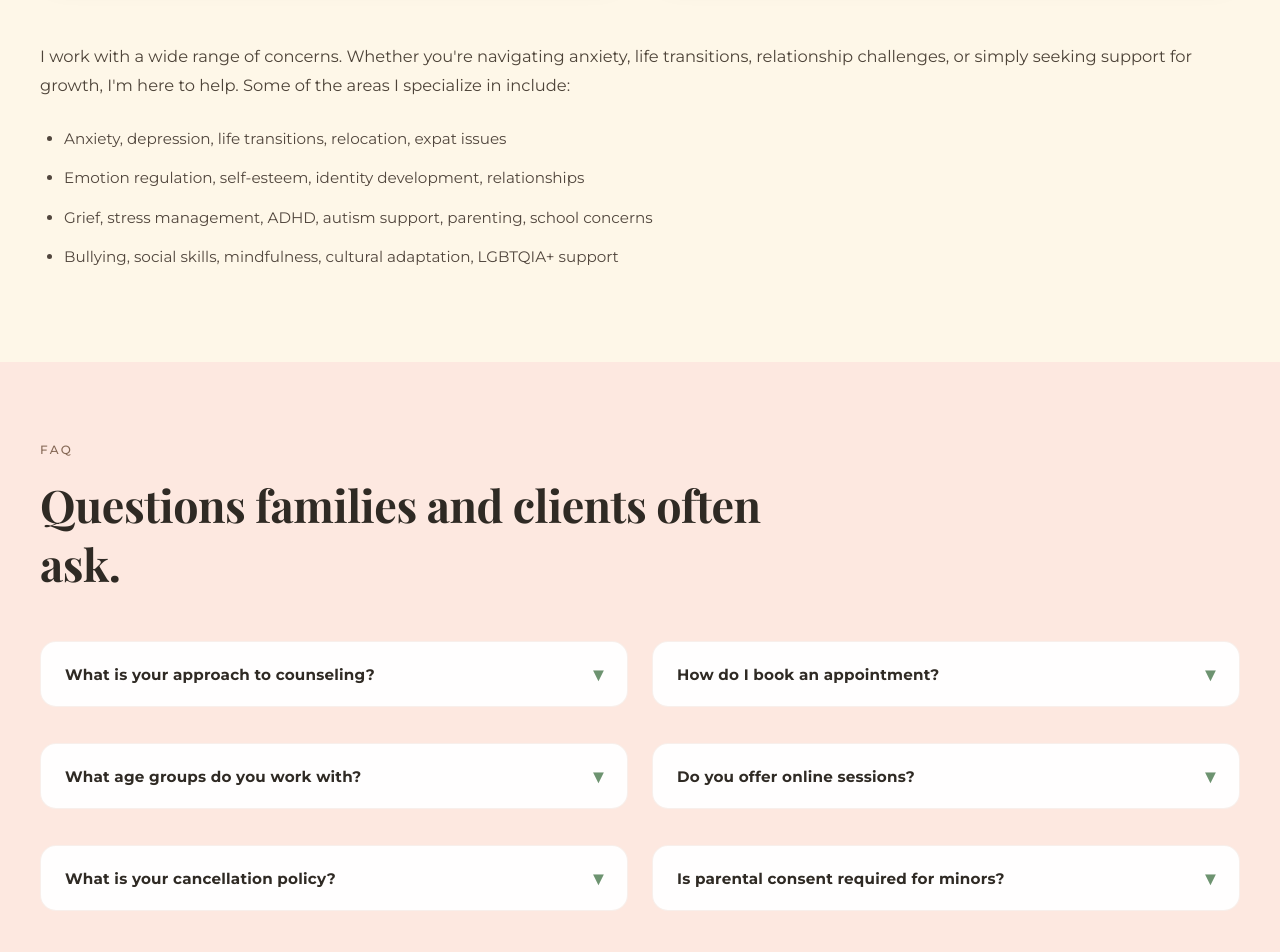
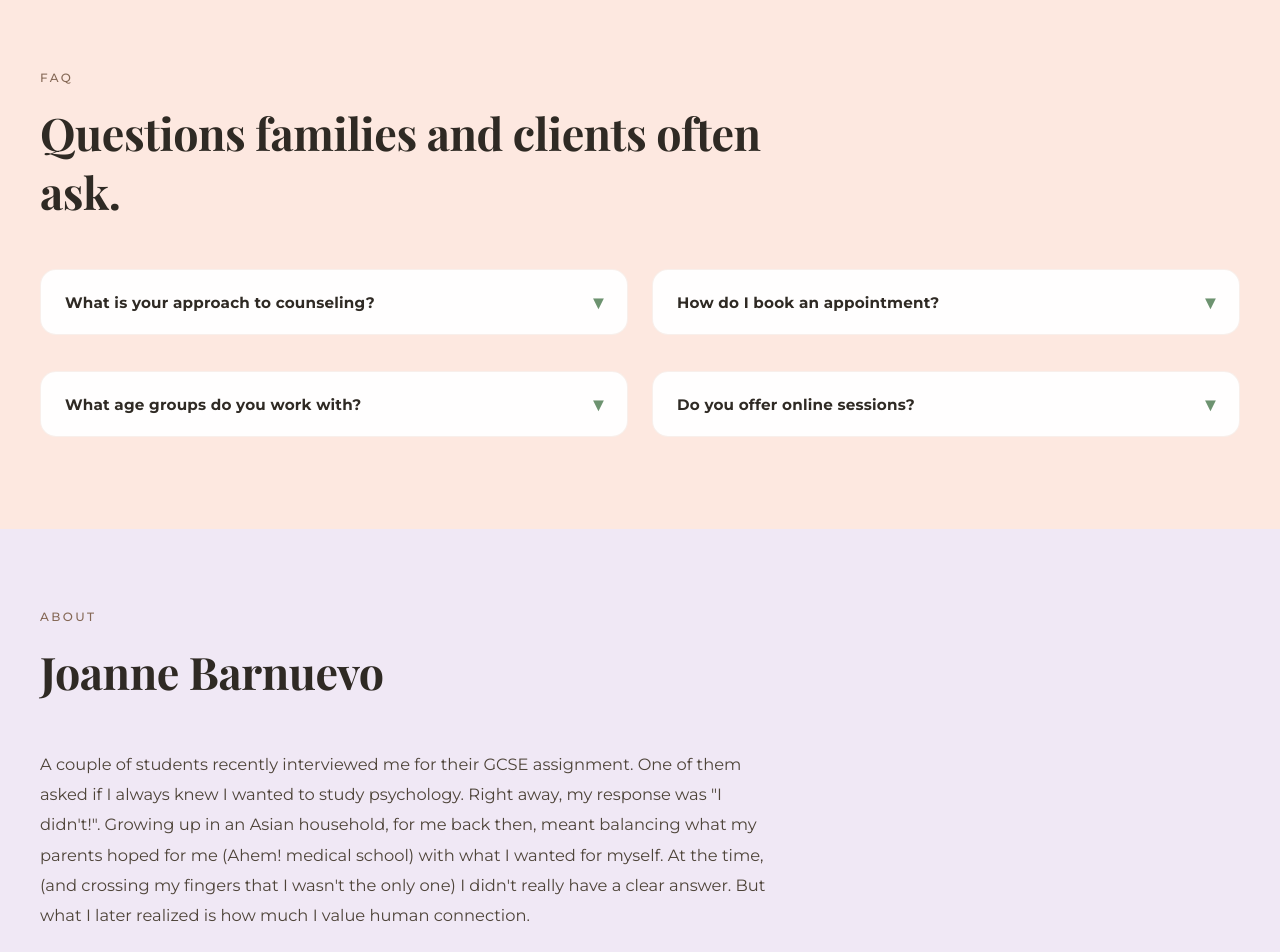
Before and after one commit to joseph-johnson27001/Joanne-s-Counselling-Website, a Vue app: page / in a window 1280 px wide. Shown: the part 1660-2612 px from the top of the page. Built offline with nearby package versions, Linux system fonts and the light colour scheme; a web font is replaced by a local one.

Commit message:
New changes

```diff
--- a/src/components/sections/AboutSection.vue
+++ b/src/components/sections/AboutSection.vue
@@ -3,11 +3,11 @@
     <div class="section-content">
       <div class="section-heading">
         <p class="eyebrow">About</p>
-        <h2>Joanne Barnuevo, MSCP</h2>
-        <p class="subtitle">
+        <h2>Joanne Barnuevo</h2>
+        <!-- <p class="subtitle">
           Counselor | Person-Centered | Integrative | Therapeutic Play Skills
           (PTUK/PTI)
-        </p>
+        </p> -->
       </div>
 
       <div class="about-grid">
--- a/src/components/sections/ContactSection.vue
+++ b/src/components/sections/ContactSection.vue
@@ -14,7 +14,7 @@
         </p>
       </div>
 
-      <div class="contact-grid">
+      <!-- <div class="contact-grid">
         <div class="contact-card">
           <h3>Appointment</h3>
           <p>
@@ -29,7 +29,7 @@
           <h3>Age</h3>
           <p>Children (age 4+), adolescents, and adults.</p>
         </div>
-      </div>
+      </div> -->
     </div>
   </section>
 </template>
--- a/src/components/sections/FAQSection.vue
+++ b/src/components/sections/FAQSection.vue
@@ -22,33 +22,19 @@
 
         <Accordion title="How do I book an appointment?">
           <p>
-            Email me at
+            You can reach me by sending an email to
             <a href="mailto:joanneb.counselling@gmail.com" class="email-link"
               >joanneb.counselling@gmail.com</a
-            >. A simple introduction is all that’s needed.
+            >. A simple introduction is all that's needed.
           </p>
         </Accordion>
 
         <Accordion title="What age groups do you work with?">
-          <p>Children (4–18), adolescents, and adults.</p>
+          <p>Children (ages 4+), adolescents, and adults.</p>
         </Accordion>
 
         <Accordion title="Do you offer online sessions?">
           <p>Yes, in-person and online options are available.</p>
-        </Accordion>
-
-        <Accordion title="What is your cancellation policy?">
-          <p>
-            Please notify me at least 24 hours in advance to avoid session
-            charges.
-          </p>
-        </Accordion>
-
-        <Accordion title="Is parental consent required for minors?">
-          <p>
-            Yes, in Thailand, parental or legal guardian consent is required for
-            anyone under 20.
-          </p>
         </Accordion>
       </div>
     </div>
--- a/src/components/sections/ServicesSection.vue
+++ b/src/components/sections/ServicesSection.vue
@@ -3,11 +3,11 @@
     <div class="section-content">
       <div class="section-heading">
         <p class="eyebrow">Services</p>
-        <h2>Healing is play. Listening is art. The rest is connection.</h2>
-        <p class="subtitle">
+        <!-- <h2>Healing is play. Listening is art. The rest is connection.</h2> -->
+        <!-- <p class="subtitle">
           I offer tailored counseling through individual sessions and play
           therapy for children, adolescents, and adults.
-        </p>
+        </p> -->
       </div>
 
       <div class="service-grid">
@@ -42,26 +42,8 @@
           <p class="specialization-intro">
             I work with a wide range of concerns. Whether you're navigating
             anxiety, life transitions, relationship challenges, or simply
-            seeking support for growth, I'm here to help. Some of the areas I
-            specialize in include:
+            seeking support for growth, I'm here to help.
           </p>
-          <ul>
-            <li>
-              Anxiety, depression, life transitions, relocation, expat issues
-            </li>
-            <li>
-              Emotion regulation, self-esteem, identity development,
-              relationships
-            </li>
-            <li>
-              Grief, stress management, ADHD, autism support, parenting, school
-              concerns
-            </li>
-            <li>
-              Bullying, social skills, mindfulness, cultural adaptation,
-              LGBTQIA+ support
-            </li>
-          </ul>
         </div>
       </div>
     </div>
```
